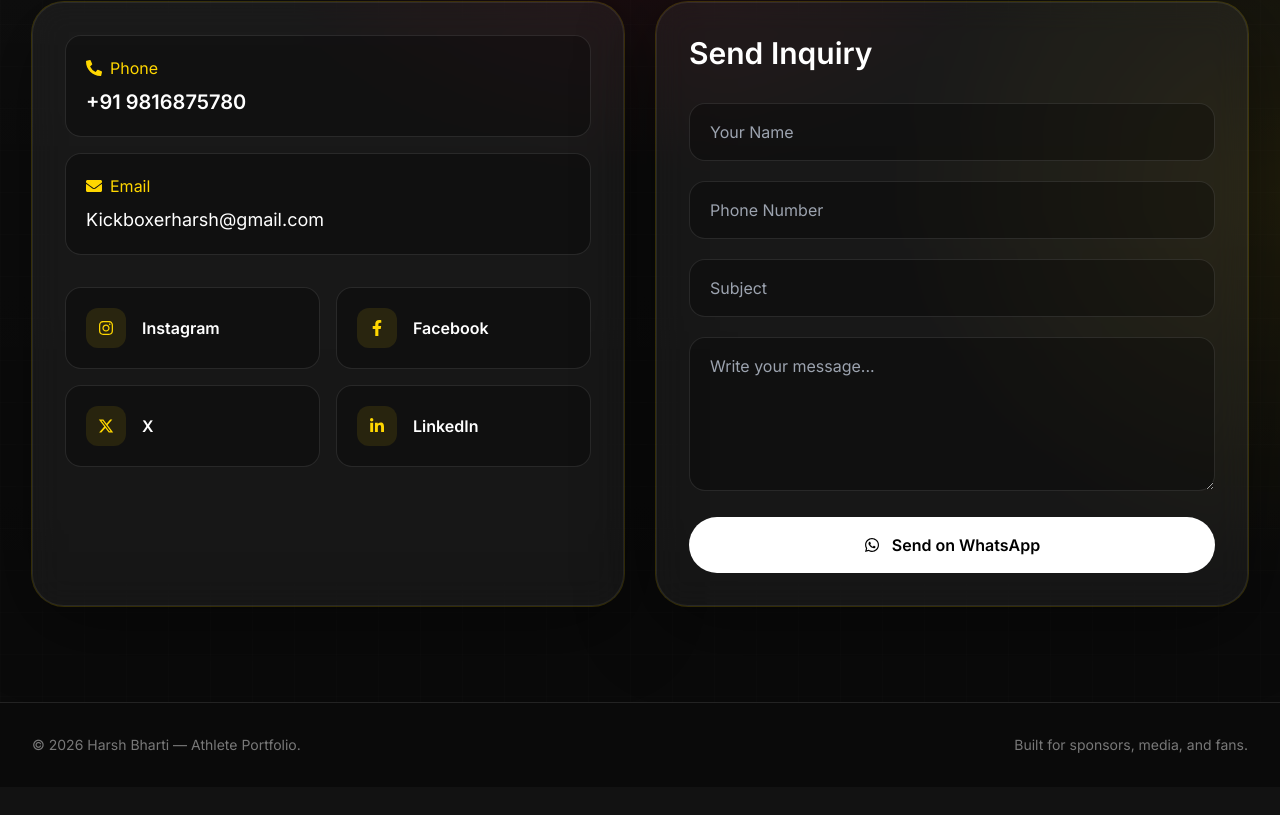
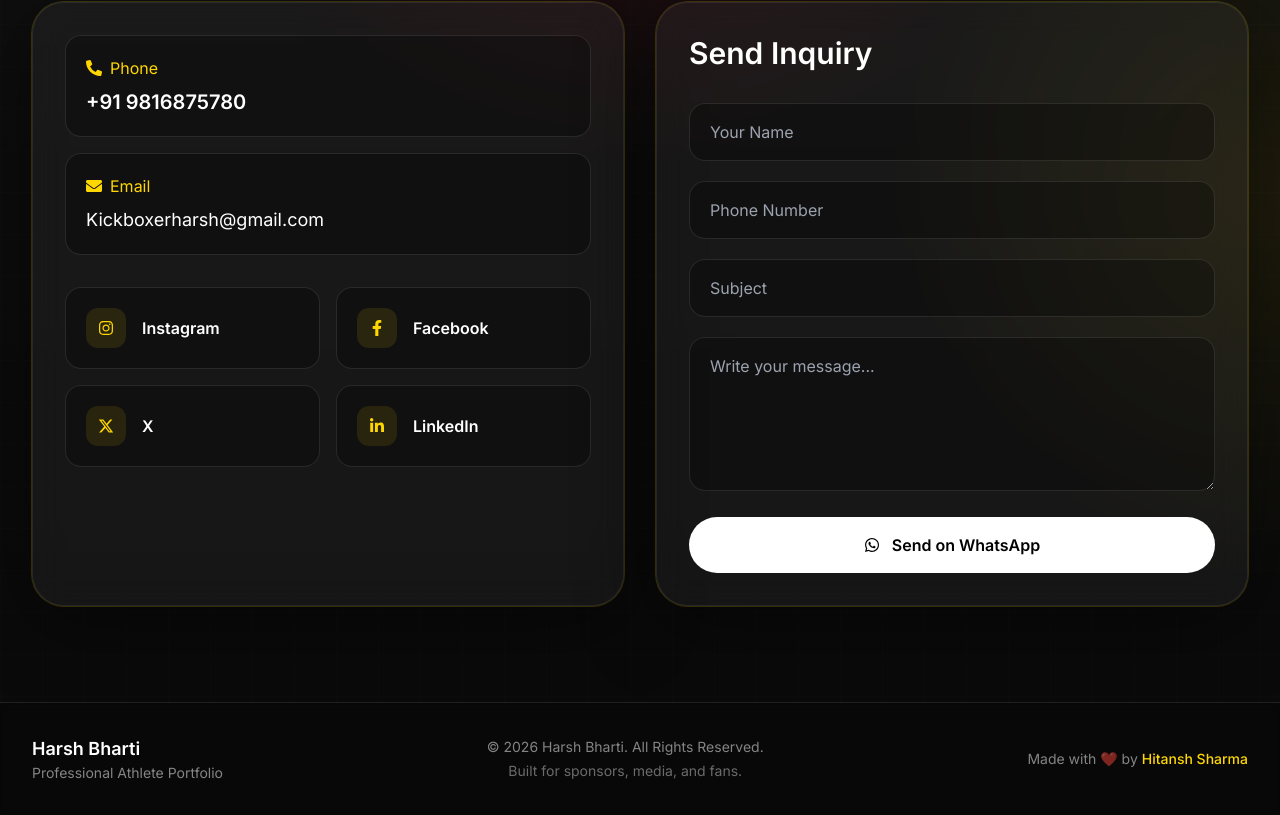
Before and after one commit to harshbharti55/kickboxer-harsh, a Next.js app: page / in a window 1280 px wide. Shown: the part 7673-8488 px from the top of the page. Before the commit the page ends 8460 px from the top, so only its background shows below. Built offline with nearby package versions, Linux system fonts and the light colour scheme.

Commit message:
footer edited

```diff
--- a/components/Footer.tsx
+++ b/components/Footer.tsx
@@ -2,12 +2,38 @@ import { boxer } from '@/data/site';
 
 export default function Footer() {
   return (
-    <footer className="border-t border-white/10 py-8">
-      <div className="container-page flex flex-col gap-4 sm:flex-row sm:items-center sm:justify-between">
-        <p className="text-sm text-white/45">
-          © {new Date().getFullYear()} {boxer.name} — Athlete Portfolio.
-        </p>
-        <p className="text-sm text-white/45">Built for sponsors, media, and fans.</p>
+    <footer className="border-t border-white/10 bg-black/20 backdrop-blur-sm">
+      <div className="container-page py-8">
+        <div className="flex flex-col items-center justify-between gap-4 text-center sm:flex-row sm:text-left">
+
+          <div>
+            <h3 className="text-lg font-semibold text-white">
+              {boxer.name}
+            </h3>
+            <p className="text-sm text-white/50">
+              Professional Athlete Portfolio
+            </p>
+          </div>
+
+          <div className="text-center">
+            <p className="text-sm text-white/50">
+              © {new Date().getFullYear()} {boxer.name}. All Rights Reserved.
+            </p>
+            <p className="mt-1 text-sm text-white/40">
+              Built for sponsors, media, and fans.
+            </p>
+          </div>
+
+          <div>
+            <p className="text-sm text-white/50">
+              Made with ❤️ by{" "}
+              <span className="font-medium text-gold">
+                Hitansh Sharma
+              </span>
+            </p>
+          </div>
+
+        </div>
       </div>
     </footer>
   );
```
